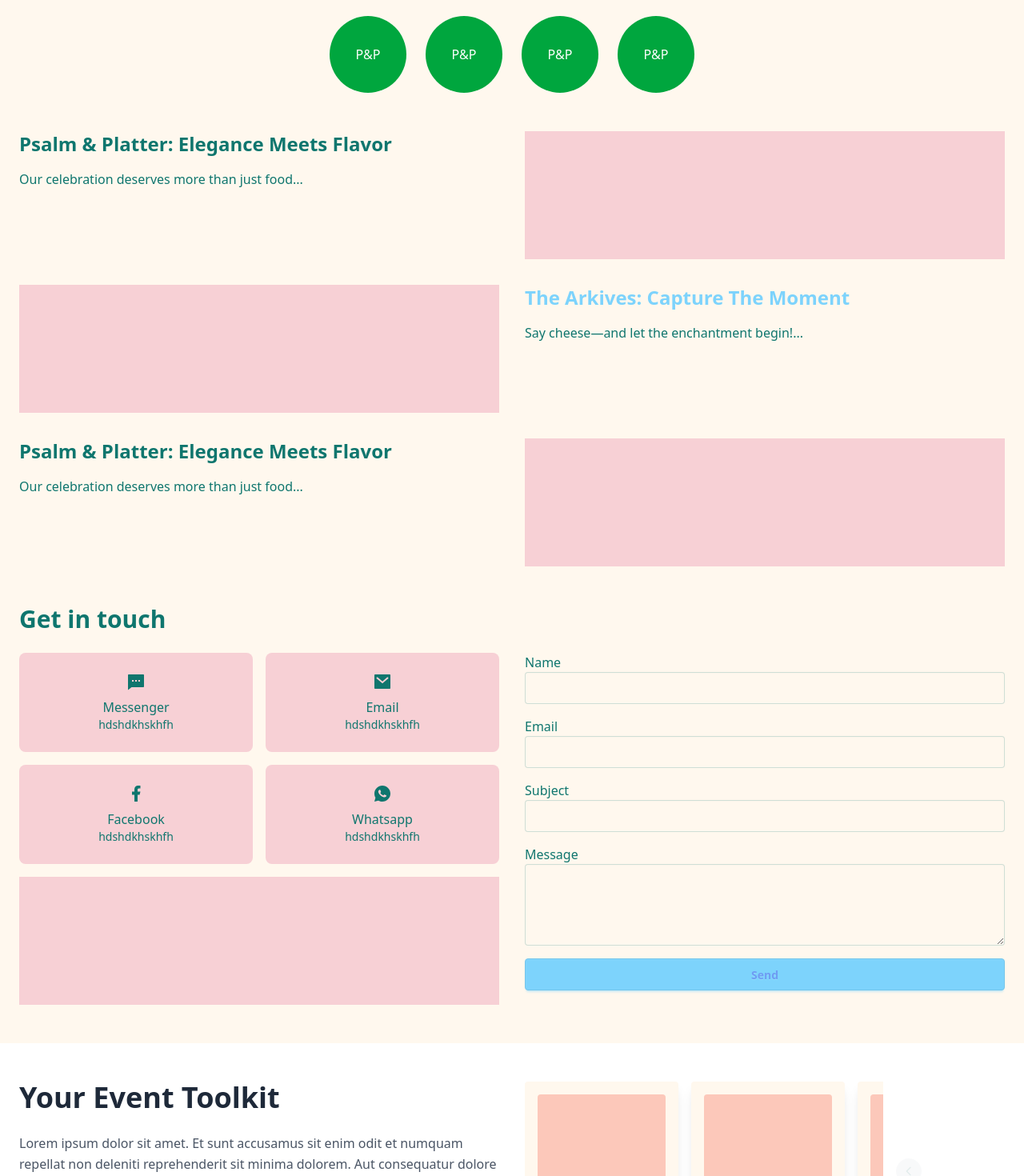
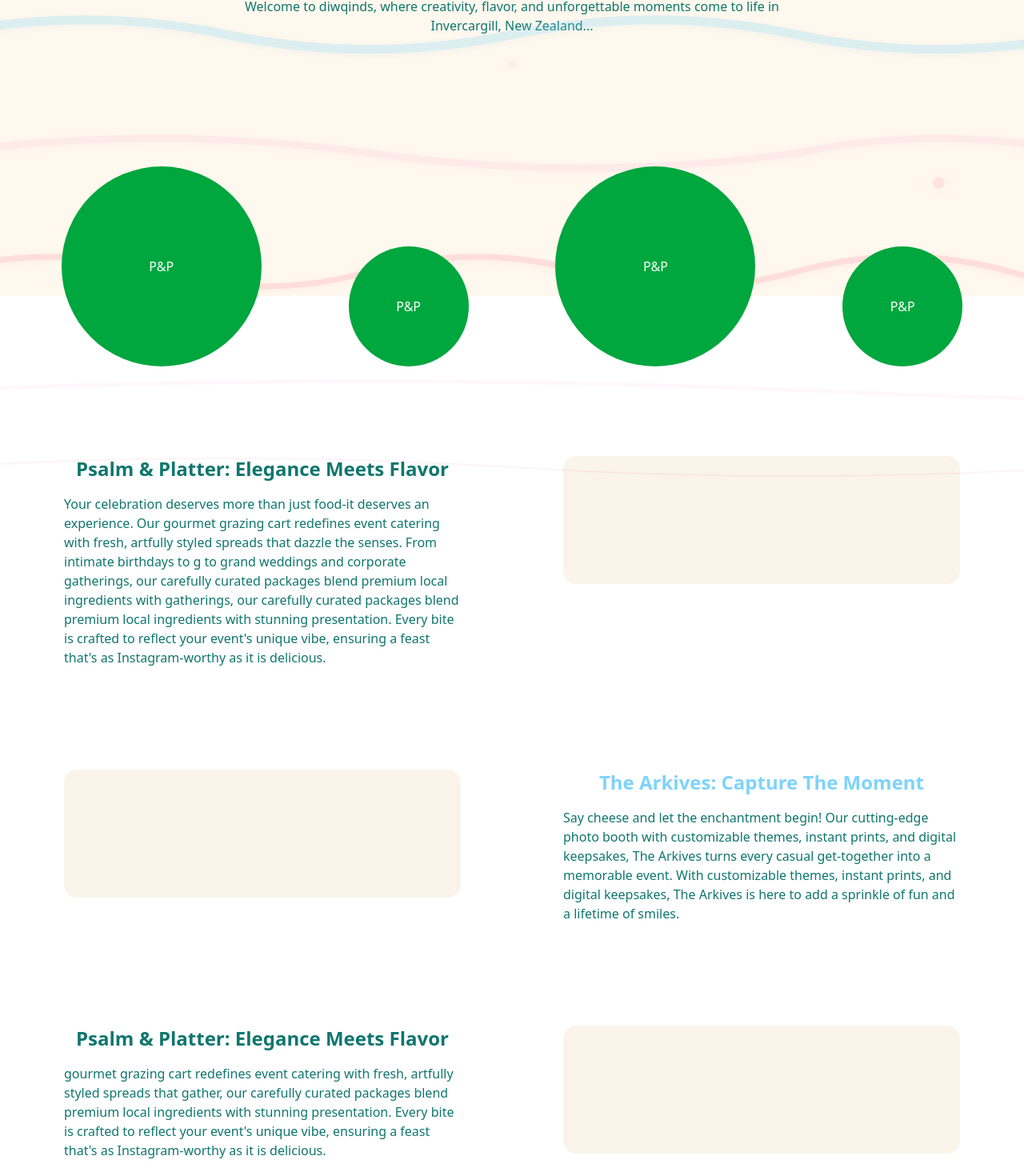
Before and after one commit to Jomar77/SEBS-Website, a React (Vite) app in the folder sebs-website/: page /about in a window 1280 px wide. Shown: the part 320-1790 px from the top of the page at 80% size. Built offline with nearby package versions, Linux system fonts and the light colour scheme.

Commit message:
feat: Add AboutIntroduction and AboutShowcase components; integrate CircleIcon for visual enhancement in About page

```diff
--- /dev/null
+++ b/sebs-website/src/Components/About/AboutIntroduction.jsx
@@ -0,0 +1,18 @@
+import WavePattern from "../Common/WavePattern";
+
+export default function AboutIntroduction() {
+  return (
+    <section className=" relative md:py-26 px-6 ">
+      <div className="absolute inset-0 opacity-30">
+        <WavePattern />
+      </div>
+      <div className="justify-center items-center ">
+        <h2 className="text-4xl font-bold text-center">About us</h2>
+        <p className="max-w-2xl mx-auto mt-4 text-center">
+          Welcome to diwqinds, where creativity, flavor, and unforgettable
+          moments come to life in Invercargill, New Zealand...
+        </p>
+      </div>
+    </section>
+  );
+}
--- /dev/null
+++ b/sebs-website/src/Components/About/AboutShowcase.jsx
@@ -0,0 +1,51 @@
+export default function AboutShowcase() {
+  return (
+    <section className="bg-white px-20 grid md:grid-cols-2 w-full justify-center gap-32 md:py-50">
+      <div className="space-y-4 flex flex-col justify-center items-center h-full">
+        <h3 className="text-2xl font-semibold">
+          Psalm &amp; Platter: Elegance Meets Flavor
+        </h3>
+        <p>
+          Your celebration deserves more than just food-it deserves an
+          experience. Our gourmet grazing cart redefines event catering with
+          fresh, artfully styled spreads that dazzle the senses. From intimate
+          birthdays to g to grand weddings and corporate gatherings, our
+          carefully curated packages blend premium local ingredients with
+          gatherings, our carefully curated packages blend premium local
+          ingredients with stunning presentation. Every bite is crafted to
+          reflect your event's unique vibe, ensuring a feast that's as
+          Instagram-worthy as it is delicious.
+        </p>
+      </div>
+      <div className="bg-base-200  h-40 flex justify-center items-center rounded-2xl"></div>
+
+      <div className="bg-base-200 h-40 flex justify-center items-center rounded-2xl"></div>
+      <div className="space-y-4 flex flex-col justify-center items-center h-full">
+        <h3 className="text-2xl font-semibold text-primary">
+          The Arkives: Capture The Moment
+        </h3>
+        <p>
+          Say cheese and let the enchantment begin! Our cutting-edge photo booth
+          with customizable themes, instant prints, and digital keepsakes, The
+          Arkives turns every casual get-together into a memorable event. With
+          customizable themes, instant prints, and digital keepsakes, The
+          Arkives is here to add a sprinkle of fun and a lifetime of smiles.
+        </p>
+      </div>
+
+      <div className="space-y-4 flex flex-col justify-center items-center h-full">
+        <h3 className="text-2xl font-semibold">
+          Psalm &amp; Platter: Elegance Meets Flavor
+        </h3>
+        <p>
+          gourmet grazing cart redefines event catering with fresh, artfully
+          styled spreads that gather, our carefully curated packages blend
+          premium local ingredients with stunning presentation. Every bite is
+          crafted to reflect your event's unique vibe, ensuring a feast that's
+          as Instagram-worthy as it is delicious.
+        </p>
+      </div>
+      <div className="bg-base-200 h-40 flex justify-center items-center rounded-2xl "></div>
+    </section>
+  );
+}
--- /dev/null
+++ b/sebs-website/src/Components/Common/CircleIcon.jsx
@@ -0,0 +1,15 @@
+import React from "react";
+
+const CircleIcon = ({ size = 24 }) => {
+  const dimension = typeof size === "number" ? `${size}px` : size;
+  return (
+    <div
+      className="rounded-full bg-green-600 flex items-center justify-center text-white"
+      style={{ width: dimension, height: dimension }}
+    >
+      P&amp;P
+    </div>
+  );
+};
+
+export default CircleIcon;
--- a/sebs-website/src/Routes/About.jsx
+++ b/sebs-website/src/Routes/About.jsx
@@ -1,57 +1,28 @@
 import React from "react";
 import AboutForm from "../Components/About/AboutForm";
 import EventPackageSection from "../Components/Common/EventPackageSection/EventPackageSection";
+import AboutIntroduction from "../Components/About/AboutIntroduction";
+import AboutShowcase from "../Components/About/AboutShowcase";
+import CircleIcon from "../Components/Common/CircleIcon";
+
 
 export default function About() {
   return (
-    <div className="bg-base-100 text-base-content">
-      <section className="px-6 py-12">
-        <h2 className="text-4xl font-bold text-center">About us</h2>
-        <p className="max-w-2xl mx-auto mt-4 text-center">
-          Welcome to diwqinds, where creativity, flavor, and unforgettable
-          moments come to life in Invercargill, New Zealand...
-        </p>
-        <div className="flex justify-center space-x-6 mt-8">
-          {[...Array(4)].map((_, i) => (
-            <div
-              key={i}
-              className="w-24 h-24 rounded-full bg-green-600 flex items-center justify-center text-white"
-            >
-              P&amp;P
-            </div>
-          ))}
-        </div>
-      </section>
+    <div className="bg-base-100 text-base-content overflow-x-hidden">
+      <AboutIntroduction />
 
-      <section className="px-6 grid md:grid-cols-2 gap-8">
-        <div className="space-y-4">
-          <h3 className="text-2xl font-semibold">
-            Psalm &amp; Platter: Elegance Meets Flavor
-          </h3>
-          <p>Our celebration deserves more than just food...</p>
-        </div>
-        <div className="bg-secondary h-40"></div>
+      {/* Circle Icons row, only visible on md+ screens, layered above AboutIntroduction */}
+      <div className="relative flex justify-evenly items-end w-full max-w-full md:mt-[-60px] md:mb-8 md:gap-8 md:translate-y-30 hidden md:flex z-10">
+        {[...Array(4)].map((_, i) => (
+          <CircleIcon key={i} size={i % 2 === 0 ? 250 : 150} />
+        ))}
+      </div>
 
-        <div className="bg-secondary h-40"></div>
-        <div className="space-y-4">
-          <h3 className="text-2xl font-semibold text-primary">
-            The Arkives: Capture The Moment
-          </h3>
-          <p>Say cheese—and let the enchantment begin!...</p>
-        </div>
-
-        <div className="space-y-4">
-          <h3 className="text-2xl font-semibold">
-            Psalm &amp; Platter: Elegance Meets Flavor
-          </h3>
-          <p>Our celebration deserves more than just food...</p>
-        </div>
-        <div className="bg-secondary h-40"></div>
-      </section>
+      <AboutShowcase />
 
       <AboutForm />
 
-      <EventPackageSection/>
+      <EventPackageSection />
     </div>
   );
 }
```
